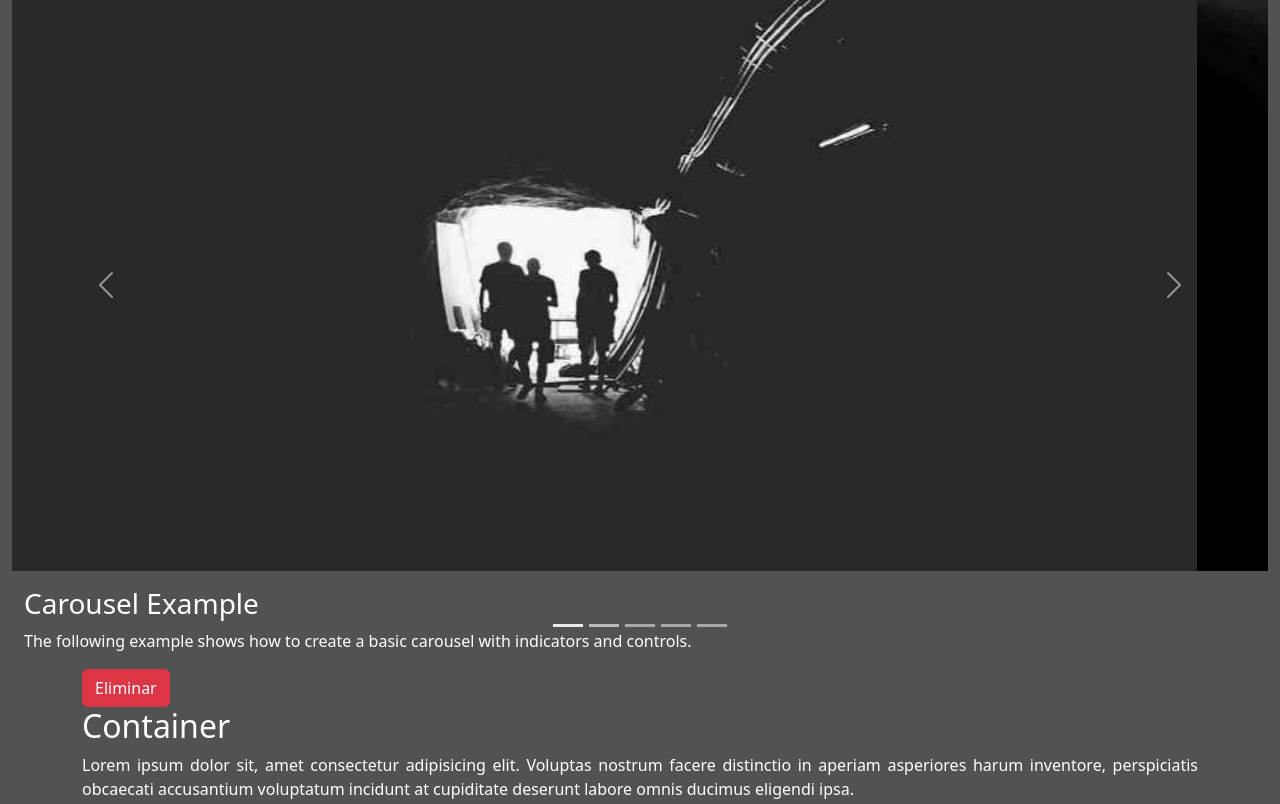
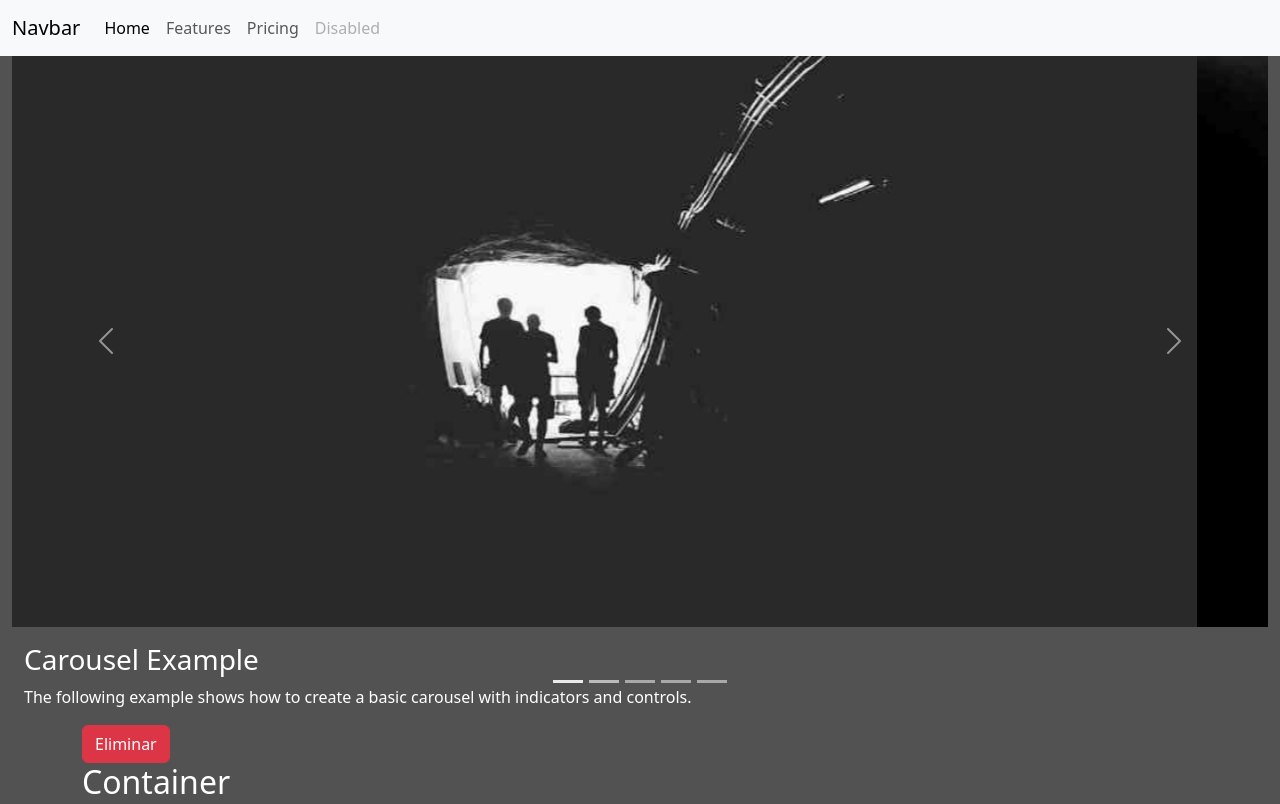
Before and after one commit to Jaider050604056/Boothstrap, a plain HTML site: page index.html in a window 1280 px wide. Shown: the top 804 px of the page. Drawn offline with nearby package versions, Linux system fonts and the light colour scheme.

Commit message:
actualización

```diff
--- a/index.html
+++ b/index.html
@@ -9,6 +9,34 @@
 </head>
 <body>
 
+    <!-- Nav bar -->
+
+    <nav class="navbar navbar-expand-lg bg-body-tertiary">
+    <div class="container-fluid">
+        <a class="navbar-brand" href="#">Navbar</a>
+        <button class="navbar-toggler" type="button" data-bs-toggle="collapse" data-bs-target="#navbarNav" aria-controls="navbarNav" aria-expanded="false" aria-label="Toggle navigation">
+        <span class="navbar-toggler-icon"></span>
+        </button>
+        <div class="collapse navbar-collapse" id="navbarNav">
+        <ul class="navbar-nav">
+            <li class="nav-item">
+            <a class="nav-link active" aria-current="page" href="#">Home</a>
+            </li>
+            <li class="nav-item">
+            <a class="nav-link" href="#">Features</a>
+            </li>
+            <li class="nav-item">
+            <a class="nav-link" href="#">Pricing</a>
+            </li>
+            <li class="nav-item">
+            <a class="nav-link disabled" aria-disabled="true">Disabled</a>
+            </li>
+        </ul>
+        </div>
+    </div>
+    </nav>
+
+    <!-- Nav bar -->
     <!-- Inicio modal -->
 
     <!-- The Modal -->
```
